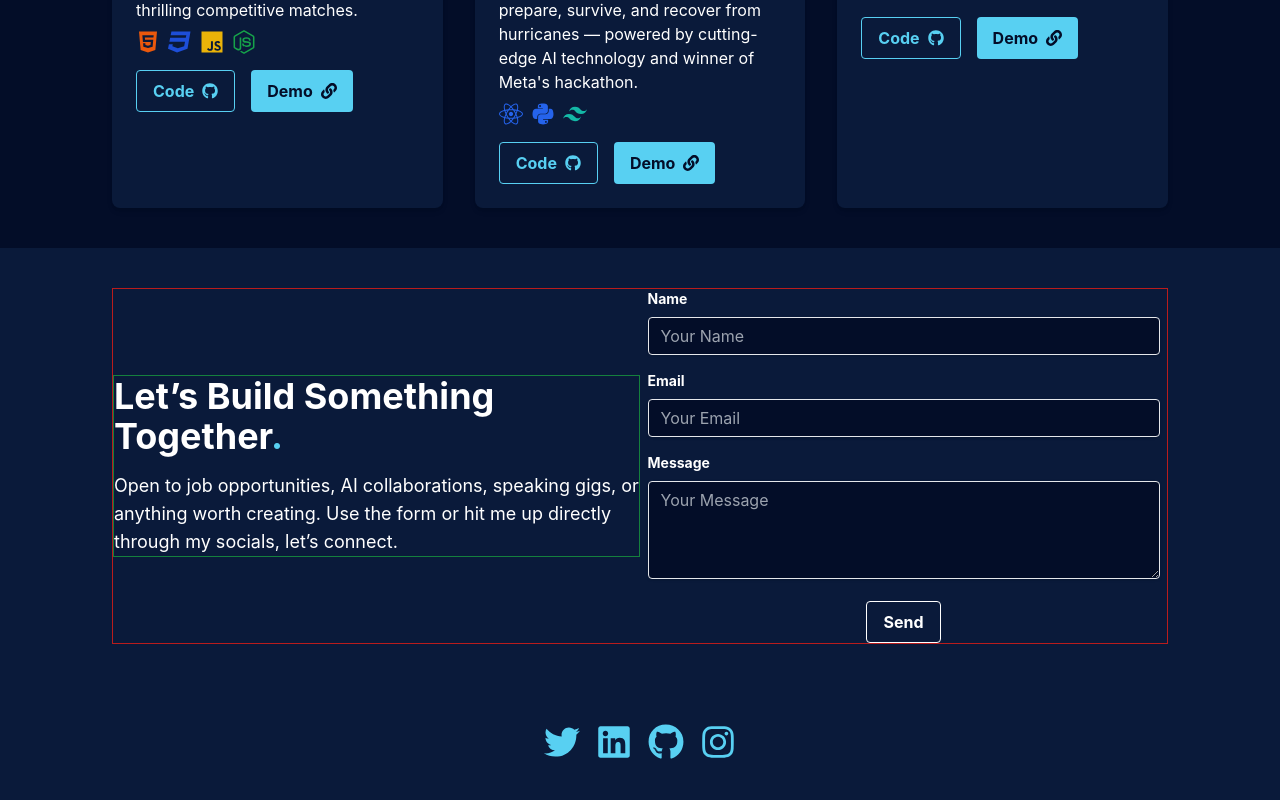
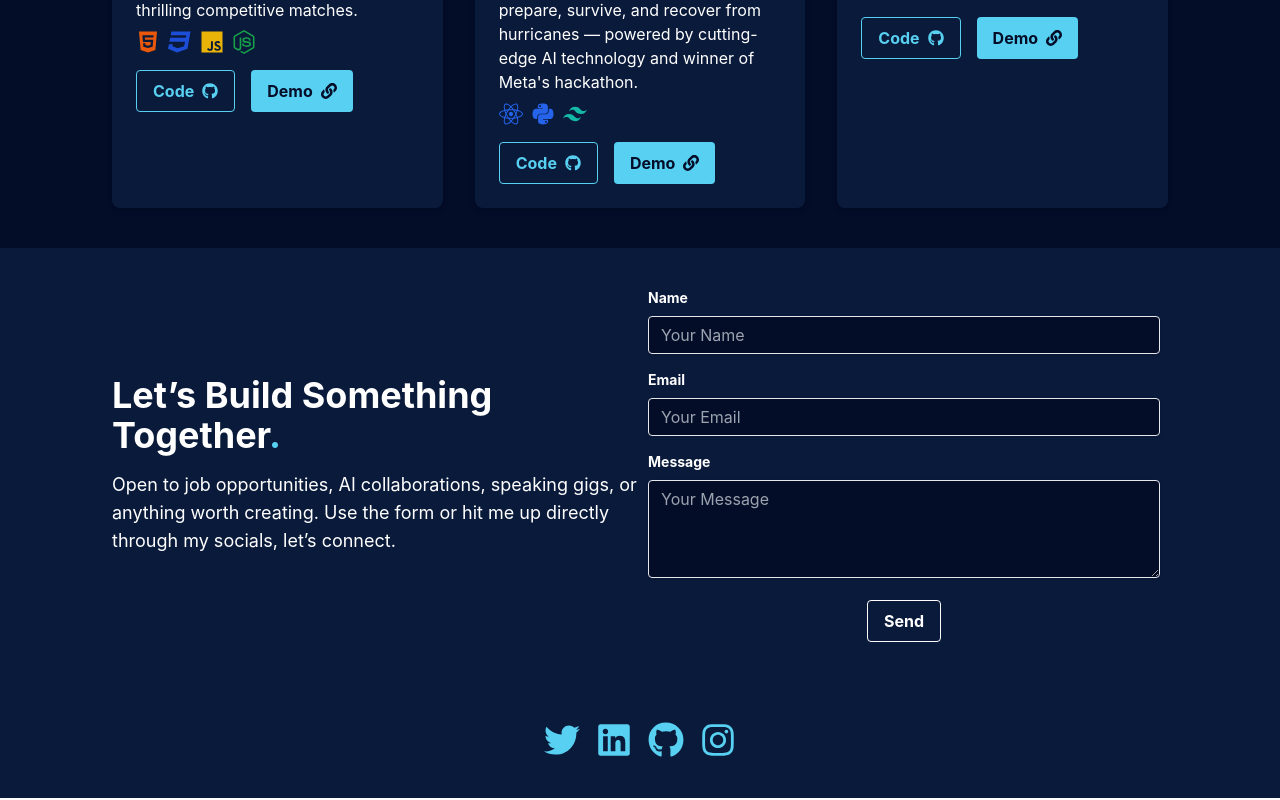
Before and after one commit to DiegoCM1/Portfolio, a React (Create React App) app: page / in a window 1280 px wide. Shown: the part 1845-2645 px from the top of the page. Built offline with nearby package versions, Linux system fonts and the light colour scheme.

Commit message:
Deleted unnecessary borders

```diff
--- a/src/components/Contact.js
+++ b/src/components/Contact.js
@@ -48,9 +48,9 @@ const Contact = () => {
       className="p-6 md:p-10 lg:px-28 h-full text-textWhite bg-secondaryDarkBlue dark:bg-dark-background flex flex-col justify-center"
     >
       {/* Complete section */}
-      <div className="flex flex-col md:flex-row items-center md:justify-between mb-10 border border-red-700">
+      <div className="flex flex-col md:flex-row items-center md:justify-between mb-10">
         {/* Text */}
-        <div className="text-center  w-full mb-8 md:w-5/12 md:text-left md:h-5/6 md:mb-0  lg:w-1/2 lg:text-left lg:h-5/6 lg:mb-0 border border-green-700">
+        <div className="text-center  w-full mb-8 md:w-5/12 md:text-left md:h-5/6 md:mb-0  lg:w-1/2 lg:text-left lg:h-5/6 lg:mb-0">
           <h2 className="text-3xl md:text-4xl font-bold mb-4 text-textWhite dark:text-dark-textPrimary">
             Let’s Build Something Together
             <span className="text-buttonBlue dark:text-dark-accent">.</span>
```
